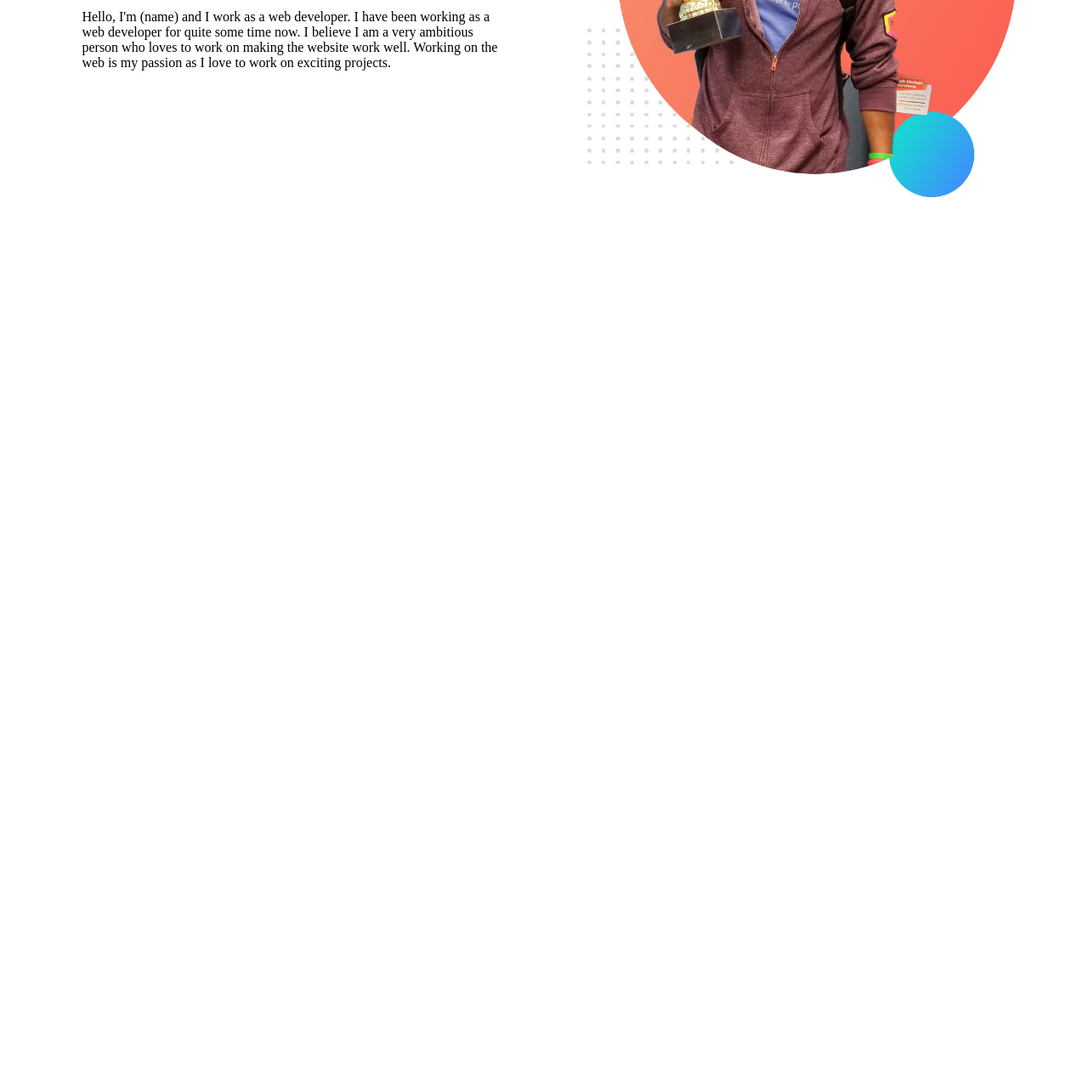
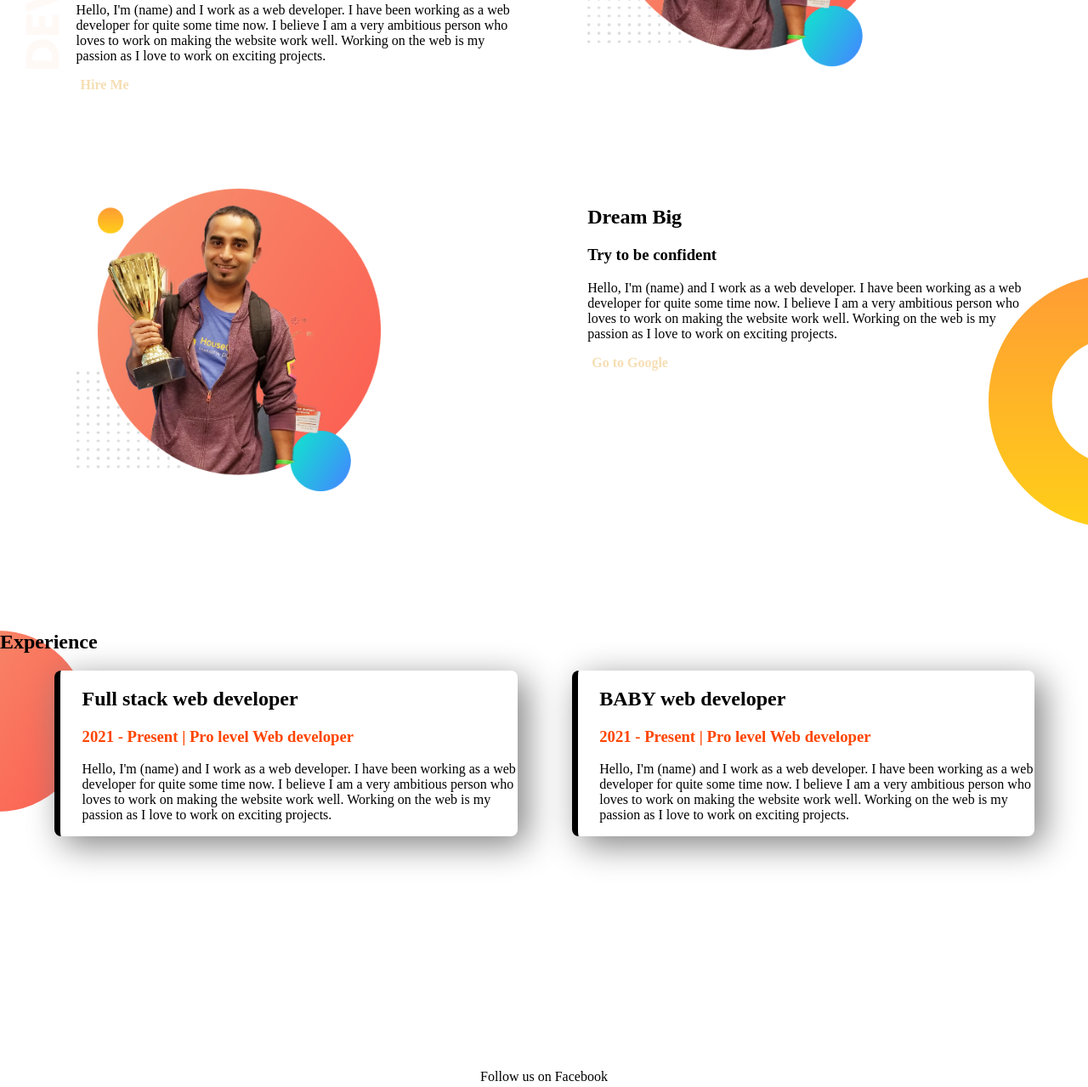
Before and after one commit to DiptanshuB/web-portfolio, a plain HTML site: page index.html in a window 1280 px wide. Shown: the part 278-1557 px from the top of the page at 85% size. Before the commit the page ends 800 px from the top, so only its background shows below. Drawn offline with Linux system fonts and the light colour scheme; a web font is replaced by a local one.

Commit message:
Finished

```diff
--- a/index.html
+++ b/index.html
@@ -10,16 +10,47 @@
 <link href="https://fonts.googleapis.com/css2?family=Manuale:ital,wght@0,300..800;1,300..800&display=swap" rel="stylesheet">
 </head>
 <body>
-   <section>
+   <section class="top-banner">
     <div class="half-width">
         <h1>Welcome to</h1>
     <h1><span class="name-highlight">Diptanhu</span> Website</h1>
     <h3>World Class web developer</h3>
     <p>Hello, I'm (name) and I work as a web developer. I have been working as a web developer for quite some time now. I believe I am a very ambitious person who loves to work on making the website work well. Working on the web is my passion as I love to work on exciting projects.</p>
+    <a class="button" target="_blank" href="">Hire Me</a>
     </div>
     <div class="half-width">
         <img src="images/jhankar.png" alt="">
     </div>
    </section>
+   <section class="Dream">
+    <div class="half-width"><img src="images/jhankar.png" alt="">
+    </div>
+    <div class="half-width">
+        <h2>
+            Dream Big
+        </h2>
+        <h3>Try to be confident</h3>
+        <p>Hello, I'm (name) and I work as a web developer. I have been working as a web developer for quite some time now. I believe I am a very ambitious person who loves to work on making the website work well. Working on the web is my passion as I love to work on exciting projects.</p>
+        <a class="button" target="_blank" href="https://www.youtube.com/">Go to Google</a>
+    </div>
+   </section>
+
+   <section class="Experience">
+    <h2>Experience</h2>
+    <div id="full" class="half-width-single">
+        <h2 >Full stack web developer</h2>
+        <h3 class="name-highlight">2021 - Present | Pro level Web developer</h3>
+        <p>Hello, I'm (name) and I work as a web developer. I have been working as a web developer for quite some time now. I believe I am a very ambitious person who loves to work on making the website work well. Working on the web is my passion as I love to work on exciting projects.</p>
+
+    </div>
+    <div id = "baby" class="half-width-single">
+        <h2>BABY web developer</h2>
+        <h3 class="name-highlight">2021 - Present | Pro level Web developer</h3>
+        <p>Hello, I'm (name) and I work as a web developer. I have been working as a web developer for quite some time now. I believe I am a very ambitious person who loves to work on making the website work well. Working on the web is my passion as I love to work on exciting projects.</p>
+
+    </div>
+
+   </section>
+   <footer><p>Follow us on Facebook</p></footer>
 </body>
 </html>
--- a/style.css
+++ b/style.css
@@ -1,6 +1,7 @@
 
 
 body {
+    margin: 0%;
   font-family: "Manuale", serif;
   font-optical-sizing: auto;
 
@@ -21,5 +22,54 @@ h1{
     padding-left: 2%;
 }
 .half-width img{
-    width: 100%;
+    width: 70%;
 }
+.top-banner{
+
+    background-image: url(images/top-banner.png);
+    background-repeat: no-repeat;
+}
+section{
+    height: 500px;
+}
+.button{
+    text-decoration: none;
+    background-image: linear-gradient(lightsalmon tomato);
+    padding: 10px 5px;
+    border-radius: 5px;
+    color: wheat;
+    font-weight: bold;
+}
+.Dream{
+    background-image: url(images/dream-bg.png);
+    background-repeat: no-repeat;
+    background-position: right;
+
+}
+.half-width-single{
+    width: 40%;
+    float: left;
+    margin-left: 5%;
+    padding-left: 2%;
+    box-shadow: 10px 10px 40px gray;
+    border-radius: 8px;
+    background: white;
+}
+.Experience{
+    background-image: url(images/exp-bg.png);
+    background-repeat: no-repeat;
+}
+#full{
+    border-left: 7px solid;
+    border-image: linear-gradient(lightsalmon tomato);
+    border-image-slice: 1;
+}
+#baby{
+    border-left: 7px solid;
+    border-image: linear-gradient(lightsalmon tomato);
+    border-image-slice: 1;
+
+}
+footer p{
+    text-align: center;
+}
```
